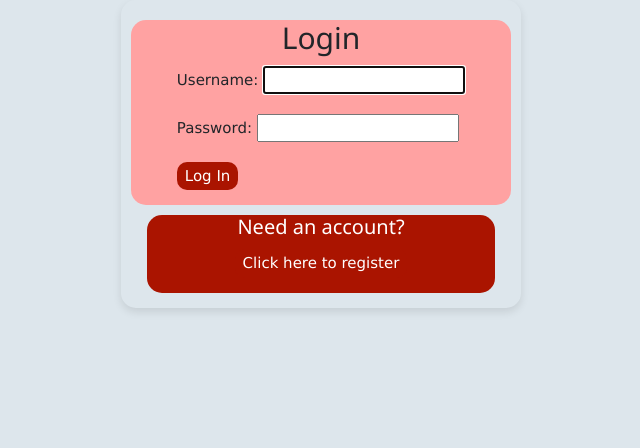
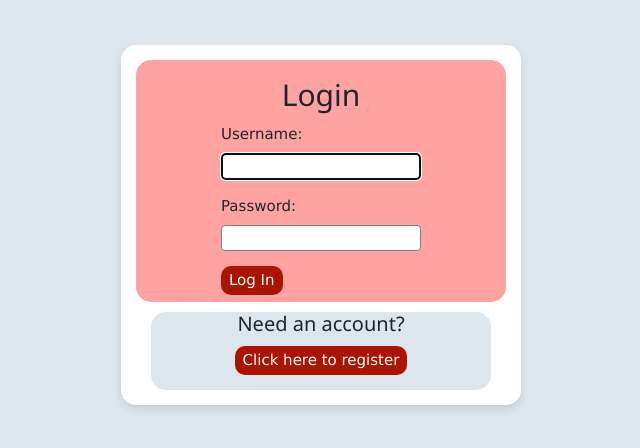
Before and after one commit to lee-blake/Commitment-to-Change-App, a Django app: page /accounts/login/ in a window 1280 px wide. Shown: the part 59-507 px from the top of the page, without its empty margins (319-959 px from the left). Run offline with Django 4.2, Linux system fonts and the light colour scheme; some libraries are stand-ins or nearby versions.

Commit message:
Switch login page to bootstrap

```diff
--- a/Commitment_to_Change_App/cme_accounts/templates/accounts/login.html
+++ b/Commitment_to_Change_App/cme_accounts/templates/accounts/login.html
@@ -3,21 +3,21 @@
 {% block title %} Log In Page {% endblock title %}
 
 {% block page_content %}
-<div class="w3-container background">
-    <div class="small-box-container round-corners pad-small-bot center">
-        <div class="center secondary-accent pad-small-bot round-corners">
-                <h2>Login</h2>
+<div class="container-fluid px-5 pt-5 text-center background">
+    <div class="p-3 small-box-container round-corners pad-small-bot center default-form foreground">
+        <div class="p-2 center secondary-accent pad-small-bot round-corners">
+            <h2>Login</h2>
             <form method="post">
                 {% csrf_token %}
                 {{ form.as_p }}
                 <button type="submit" class="standard-button primary-accent">Log In</button>
             </form>
         </div>
-        <div class="w3-container">
-            <div class="w3-small-box-container round-corners pad-small-bot center primary-accent">
+        <div class="container">
+            <div class="w3-small-box-container round-corners pad-small-bot center background">
                 <h4>Need an account?</h4>
                 <a href="{% url 'register type choice' %}">
-                    <button type="submit" class="standard-button primary-accent">Click here to register</button>
+                    <button type="submit" class="standard-button">Click here to register</button>
                 </a>
             </div>
         </div>
```
